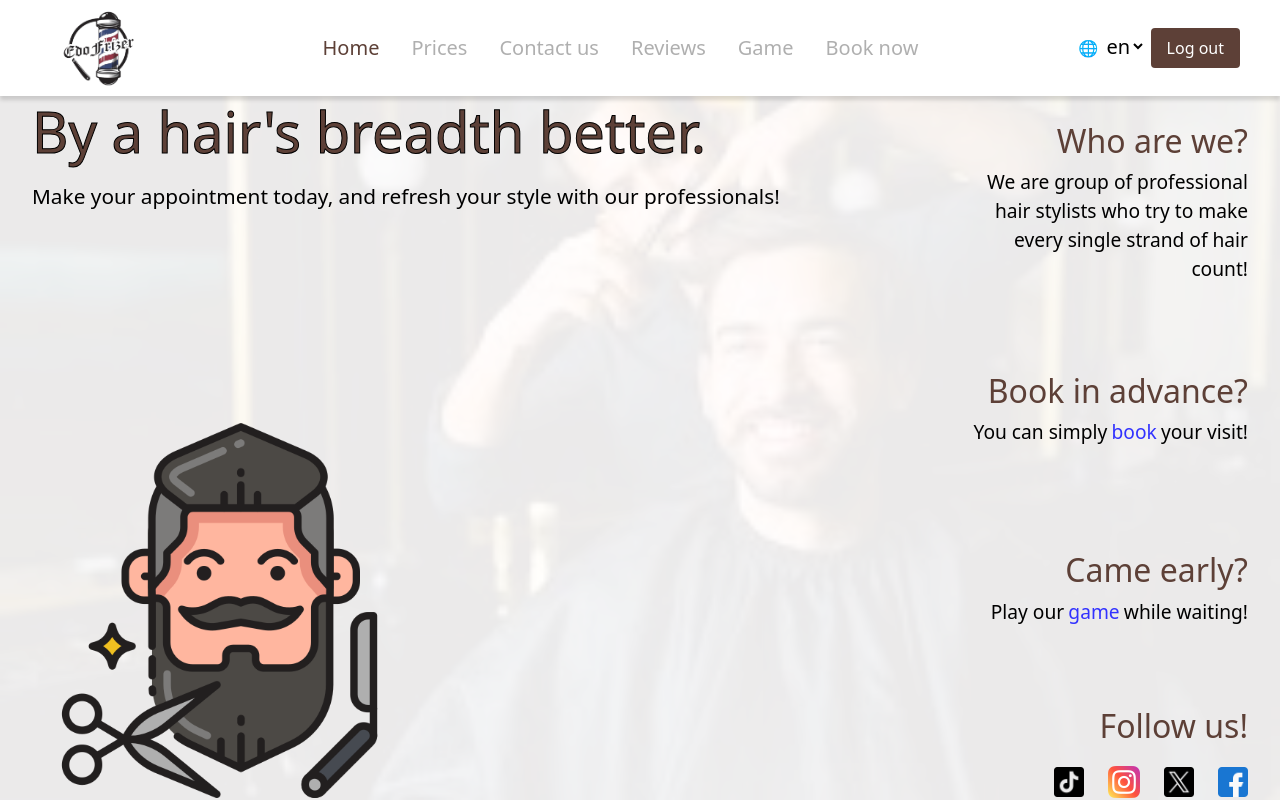
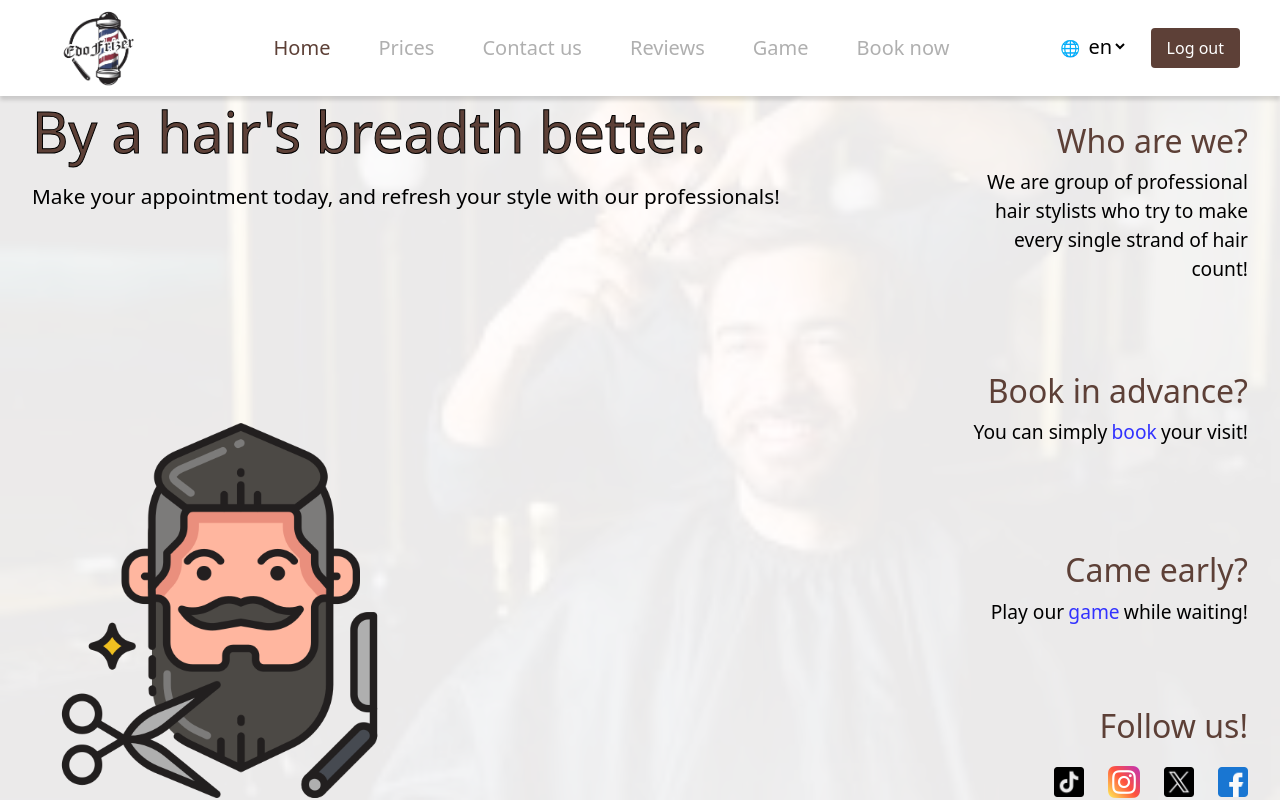
Before and after one commit to edinmavric/edo-frizer, a plain HTML site: page Pages/home/home.html in a window 1280 px wide. Drawn offline with nearby package versions, Linux system fonts and the light colour scheme.

Commit message:
Small style changes

```diff
--- a/style.css
+++ b/style.css
@@ -70,7 +70,7 @@
 
 .nav-links {
     display: flex;
-    gap: 2rem;
+    gap: 3rem;
     align-items: center;
 }
 
@@ -100,6 +100,7 @@
     border: none;
     padding: 0.5rem 1rem;
     border-radius: 4px;
+    margin-left: 18px;
     cursor: pointer;
     font-weight: 500;
     transition: background-color 300ms;
```
